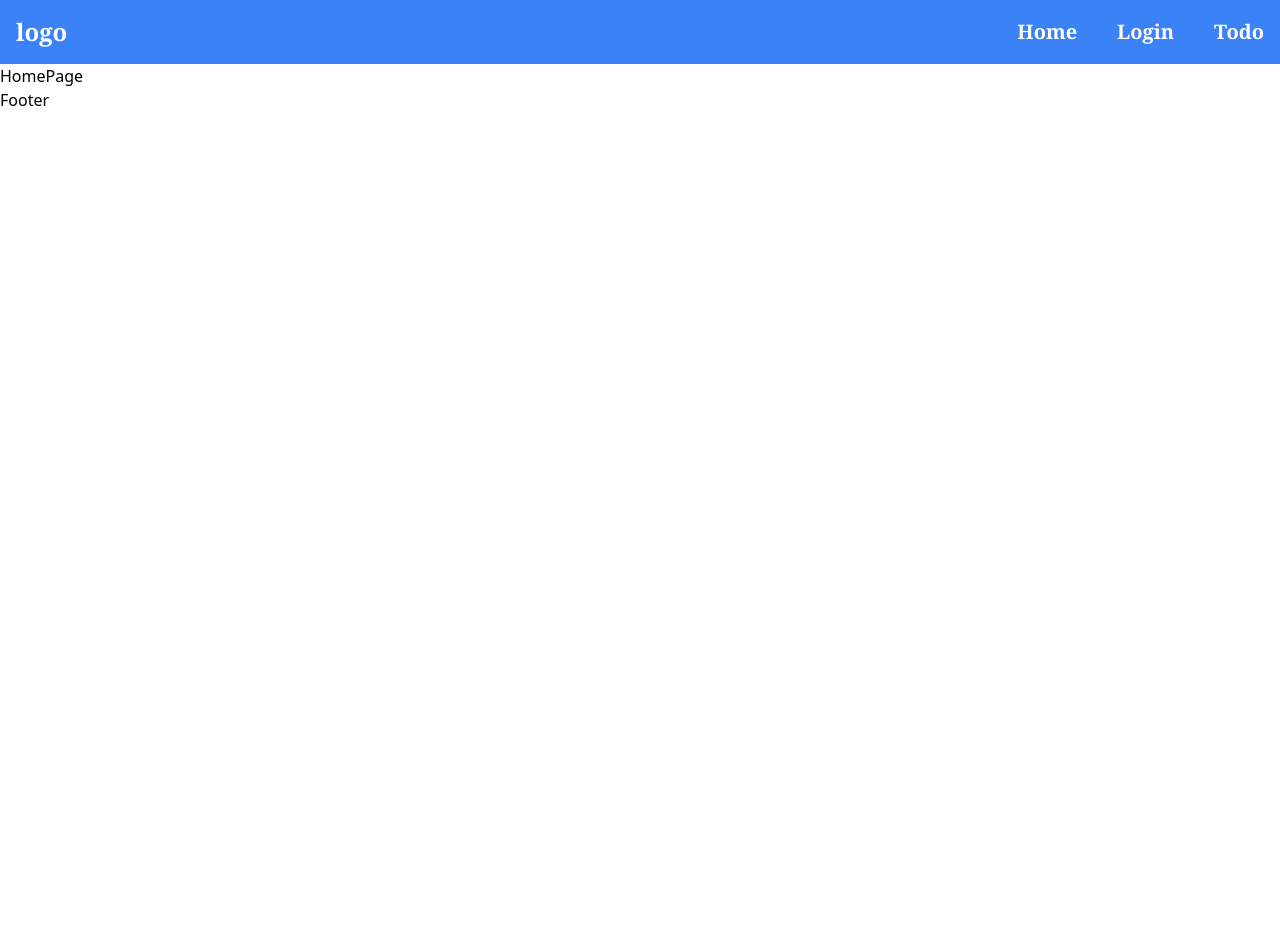
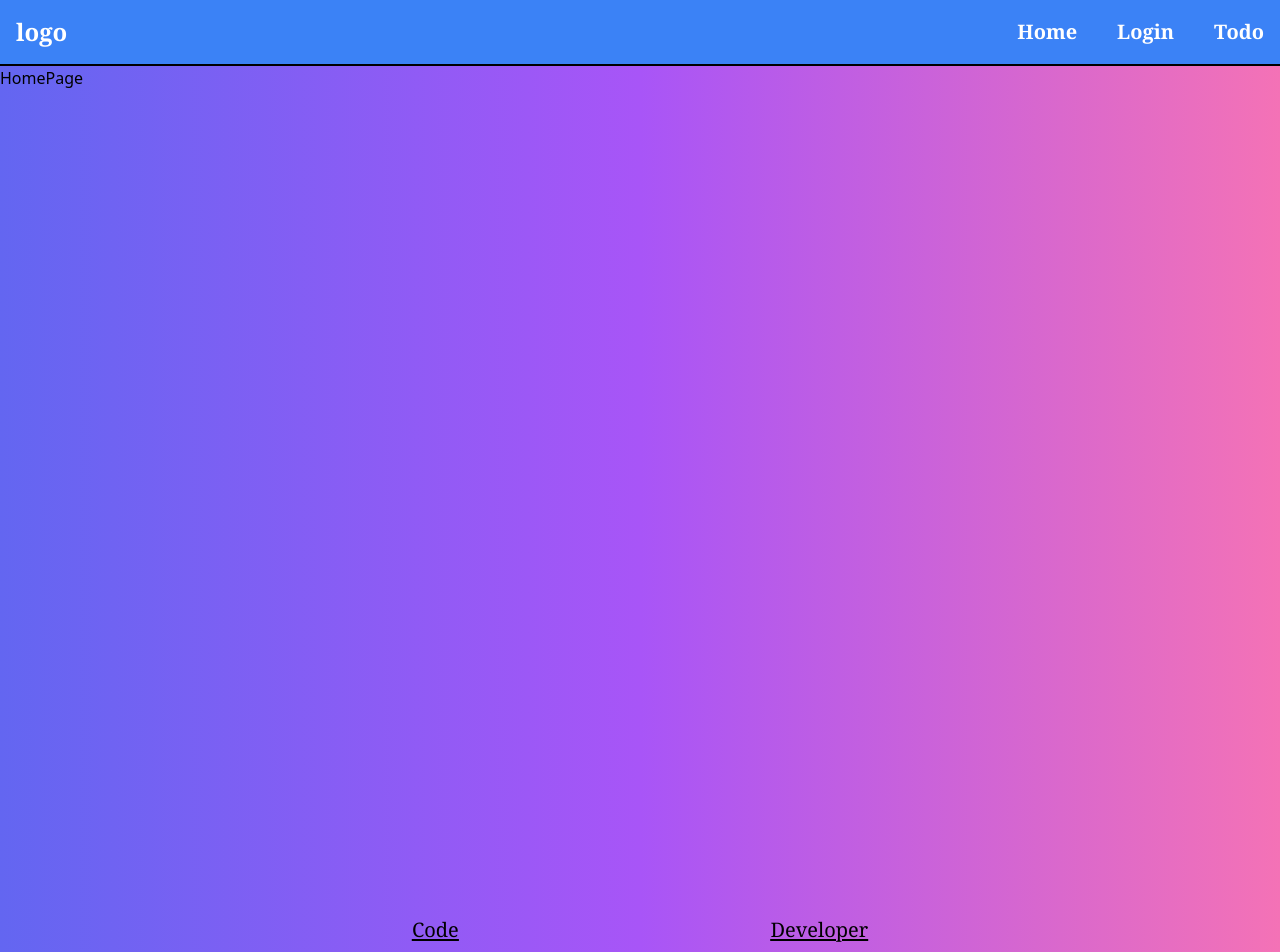
Before and after one commit to Amund-Fremming/Todo-Fullstack, a React (Vite) app in the folder todo-frontend/: page / in a window 1280 px wide. Shown: the top 952 px of the page. Before the commit the page ends 800 px from the top, so only its background shows below. Built offline with nearby package versions, Linux system fonts and the light colour scheme.

Commit message:
Added Footer and some style

```diff
--- a/todo-frontend/src/components/Footer.tsx
+++ b/todo-frontend/src/components/Footer.tsx
@@ -1,7 +1,10 @@
 export default function Footer() {
   return (
-    <div>
-        Footer
+    <div className="bg-gradient-to-r from-indigo-500 via-purple-500 to-pink-400 h-32 flex justify-center items-center">
+        <div className="flex justify-around items-center w-[60%] font-serif text-xl underline underline-offset-2">
+            <a href="https://github.com/Amund-Fremming/Todo-Fullstack" className="hover:text-blue-800">Code</a>
+            <a href="https://fremmingdev.web.app/" className="hover:text-blue-800">Developer</a>
+        </div>
     </div>
   )
 }
--- a/todo-frontend/src/components/Navbar.tsx
+++ b/todo-frontend/src/components/Navbar.tsx
@@ -10,7 +10,7 @@ export default function Navbar() {
   }
 
   return (
-    <div className="bg-blue-500 p-4">
+    <div className="bg-blue-500 p-4 border-b-2 border-black">
       <div className="container mx-auto">
         <div className="flex justify-between items-center">
           <div className="text-white font-serif text-2xl font-semibold">logo</div>
--- a/todo-frontend/src/pages/HomePage/HomePage.tsx
+++ b/todo-frontend/src/pages/HomePage/HomePage.tsx
@@ -2,7 +2,7 @@
 
 export default function HomePage() {
   return (
-    <div>
+    <div className="bg-gradient-to-r from-indigo-500 via-purple-500 to-pink-400 h-screen">
         HomePage
     </div>
   )
--- a/todo-frontend/src/pages/LoginPage/LoginPage.tsx
+++ b/todo-frontend/src/pages/LoginPage/LoginPage.tsx
@@ -2,7 +2,7 @@
 
 export default function LoginPage() {
   return (
-    <div>
+    <div className="bg-gradient-to-r from-indigo-500 via-purple-500 to-pink-400 h-screen">
         LoginPage
     </div>
   )
```
